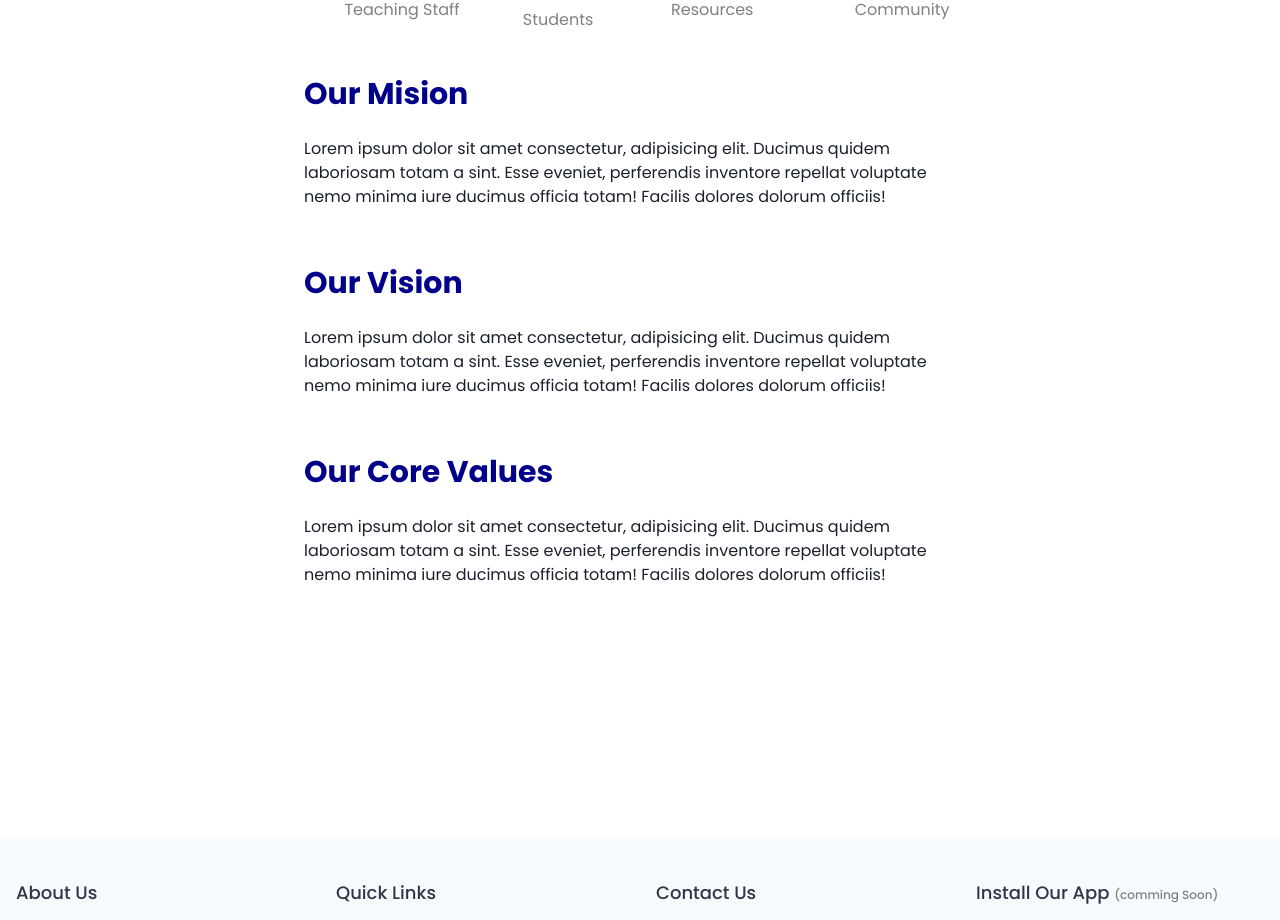
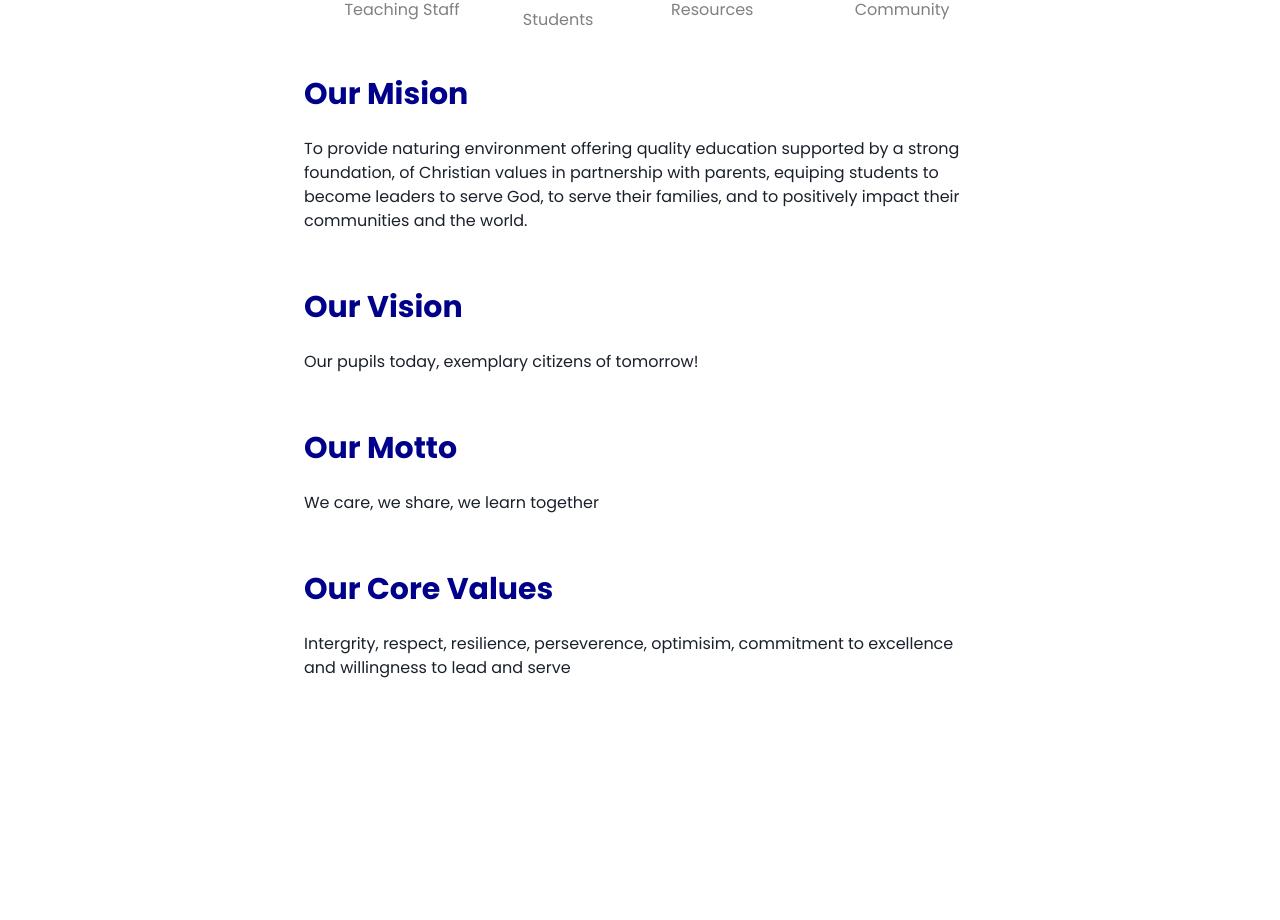
Before and after one commit to Abeinevincent/hayf, a React (Vite) app: page /about in a window 1280 px wide. Shown: the part 1113-2033 px from the top of the page. Built offline with nearby package versions, Linux system fonts and the light colour scheme.

Commit message:
Updated Mission and Vision

```diff
--- a/src/api/fakeApi.ts
+++ b/src/api/fakeApi.ts
@@ -136,7 +136,7 @@ export const tutorialsData = [
   },
   {
     title: "School Anniversary",
-    datecreated: "25h March, 2023",
+    datecreated: "25th March, 2023",
     description: `We are thrilled to announce that on March 25th, 2023, Rwebiita Preparatory School
     will be commemorating a remarkable milestone - a decade of delivering exceptional
     education and shaping young minds. It is a momentous occasion that calls for
--- a/src/components/uicomponents/AboutUs.tsx
+++ b/src/components/uicomponents/AboutUs.tsx
@@ -122,10 +122,11 @@ const AboutUs = () => {
         </Text>
         <Box mb={3}>
           <Text>
-            Lorem ipsum dolor sit amet consectetur, adipisicing elit. Ducimus
-            quidem laboriosam totam a sint. Esse eveniet, perferendis inventore
-            repellat voluptate nemo minima iure ducimus officia totam! Facilis
-            dolores dolorum officiis!
+            To provide naturing environment offering quality education supported
+            by a strong foundation, of Christian values in partnership with
+            parents, equiping students to become leaders to serve God, to serve
+            their families, and to positively impact their communities and the
+            world.
           </Text>
         </Box>
       </Box>
@@ -135,12 +136,16 @@ const AboutUs = () => {
           Our Vision
         </Text>
         <Box mb={3}>
-          <Text>
-            Lorem ipsum dolor sit amet consectetur, adipisicing elit. Ducimus
-            quidem laboriosam totam a sint. Esse eveniet, perferendis inventore
-            repellat voluptate nemo minima iure ducimus officia totam! Facilis
-            dolores dolorum officiis!
-          </Text>
+          <Text>Our pupils today, exemplary citizens of tomorrow!</Text>
+        </Box>
+      </Box>
+
+      <Box w={{ base: "100%", md: "80%", lg: "60%" }}>
+        <Text color={PrimaryColor} fontWeight={"bold"} fontSize={30} mb={5}>
+          Our Motto
+        </Text>
+        <Box mb={3}>
+          <Text>We care, we share, we learn together</Text>
         </Box>
       </Box>
 
@@ -150,10 +155,8 @@ const AboutUs = () => {
         </Text>
         <Box mb={3}>
           <Text>
-            Lorem ipsum dolor sit amet consectetur, adipisicing elit. Ducimus
-            quidem laboriosam totam a sint. Esse eveniet, perferendis inventore
-            repellat voluptate nemo minima iure ducimus officia totam! Facilis
-            dolores dolorum officiis!
+            Intergrity, respect, resilience, perseverence, optimisim, commitment
+            to excellence and willingness to lead and serve
           </Text>
         </Box>
       </Box>
```
